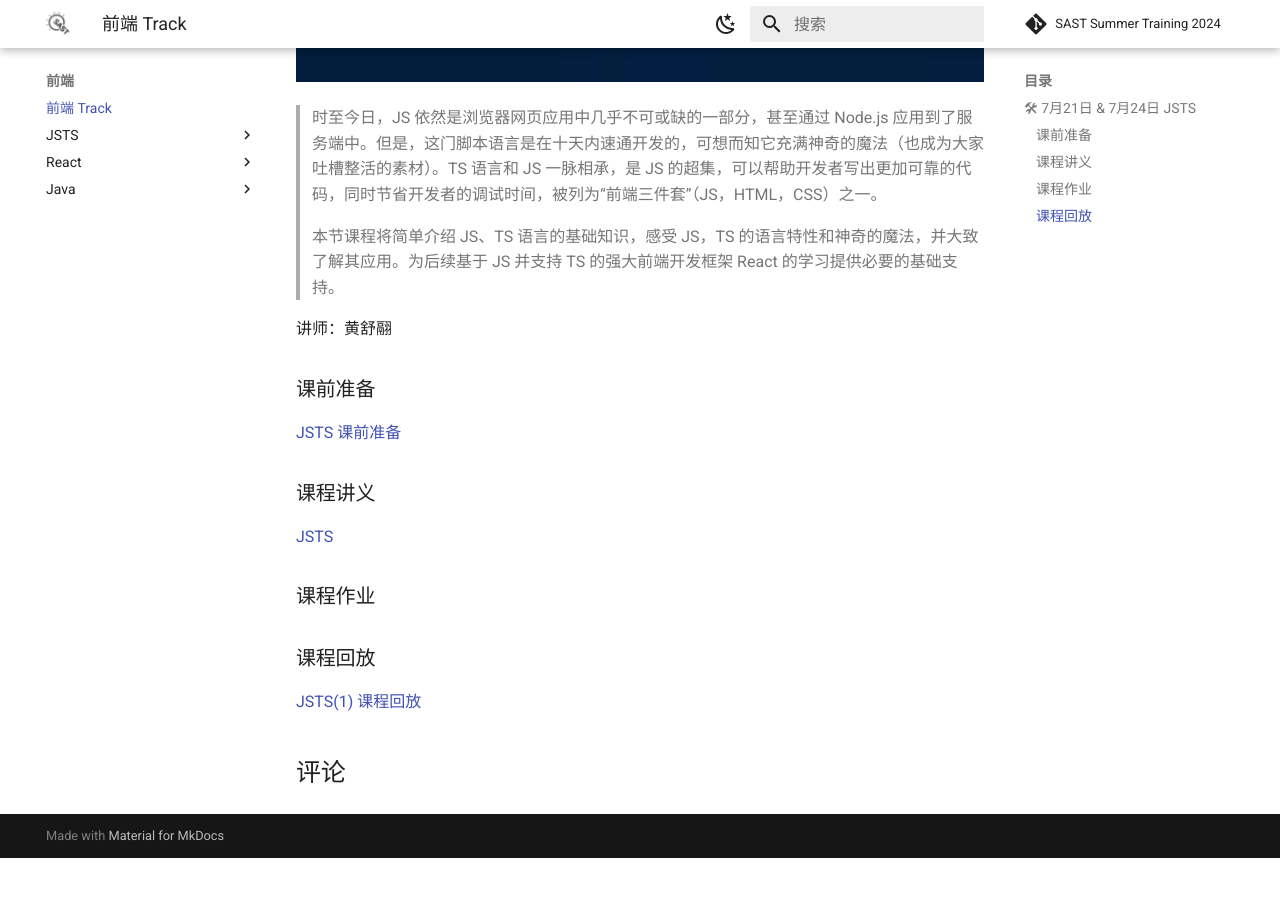
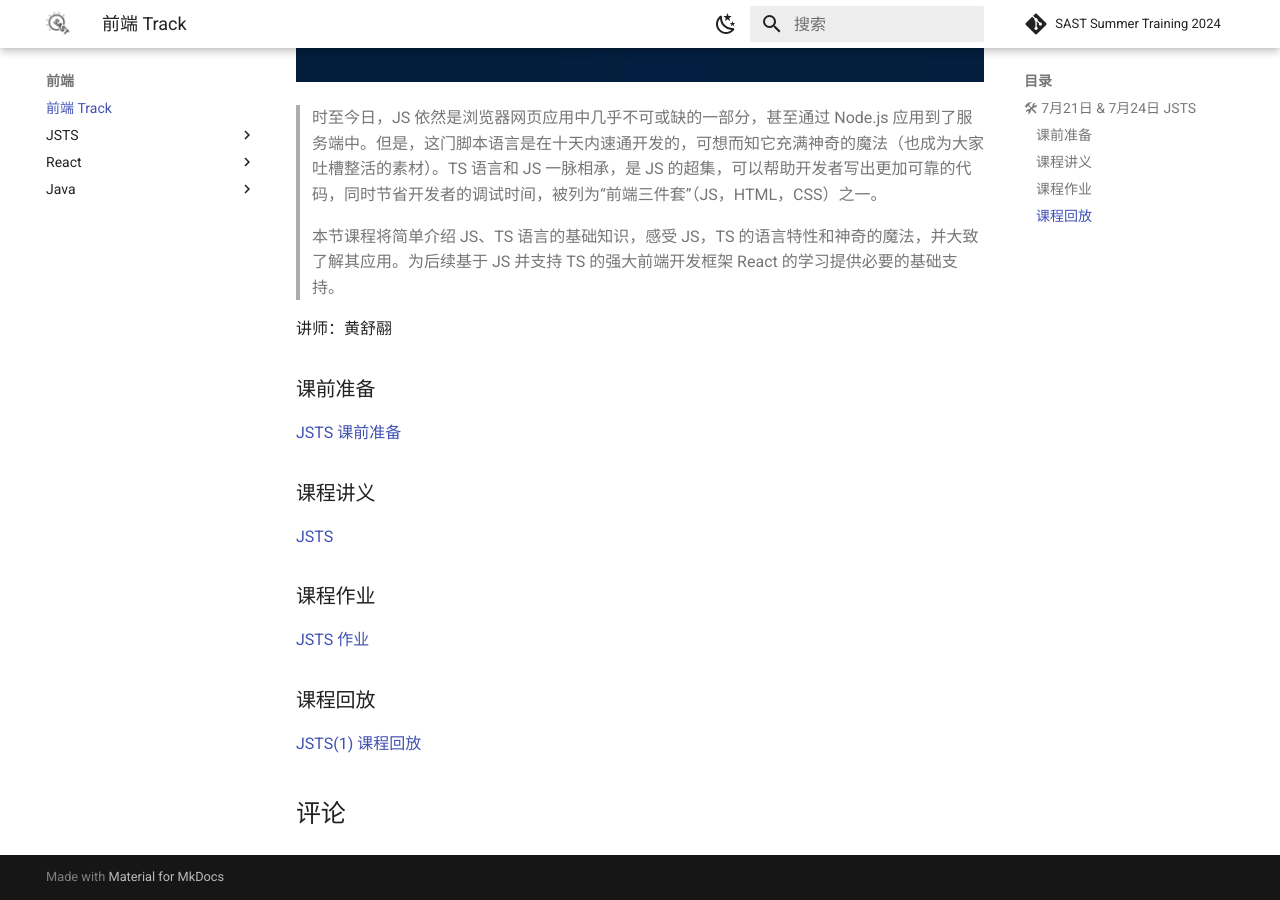
Before and after one commit to sast-summer-training-2024/sast-summer-training-2024.github.io, an MkDocs documentation site: the page built from docs/frontend/index_frontend.md, in a window 1280 px wide and 900 px high, scrolled down 1064 px. Built offline with MkDocs 1.6.1 and Material for MkDocs 9.7.7, drawn with Linux system fonts in a browser that asks for light colours; comment, search, counter and statistics services are not loaded; before the commit the page ends 1922 px from its top, so only the background shows below that.

Commit message:
feat: add JSTS hw

```diff
--- a/docs/frontend/index_frontend.md
+++ b/docs/frontend/index_frontend.md
@@ -31,7 +31,7 @@
 [JSTS](https://summer24.net9.org/frontend/JSTS/handout/)
 
 ### 课程作业
-
+[JSTS 作业](https://github.com/sast-summer-training-2024/sast2024-jsts)
 
 ### 课程回放
 [JSTS(1) 课程回放](https://www.bilibili.com/video/BV1R4421U7Sn/?share_source=copy_web&vd_source=5f41358f46c6dc60e03c3ff6ca5a8520)
--- a/mkdocs.yml
+++ b/mkdocs.yml
@@ -119,6 +119,7 @@ nav:
       - 课前准备: frontend/JSTS/Pre-requisite.md
       - 讲义: frontend/JSTS/handout.md
       - 课程回放: https://www.bilibili.com/video/BV1R4421U7Sn/?share_source=copy_web&vd_source=a80492aa87f464b5346dca18c3a9e9b3
+      - 作业: https://github.com/sast-summer-training-2024/sast2024-jsts
     - React:
       - 课前准备: frontend/react/Pre-requisite.md
       - 讲义: frontend/react/handout.md
```
